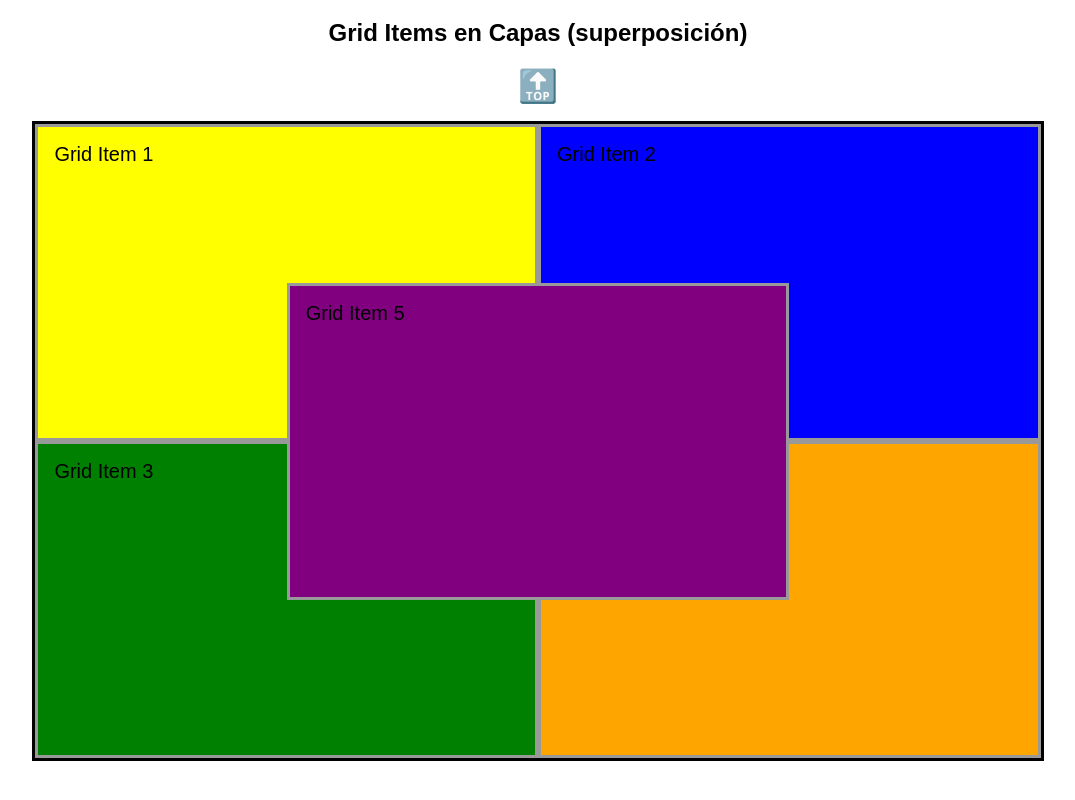
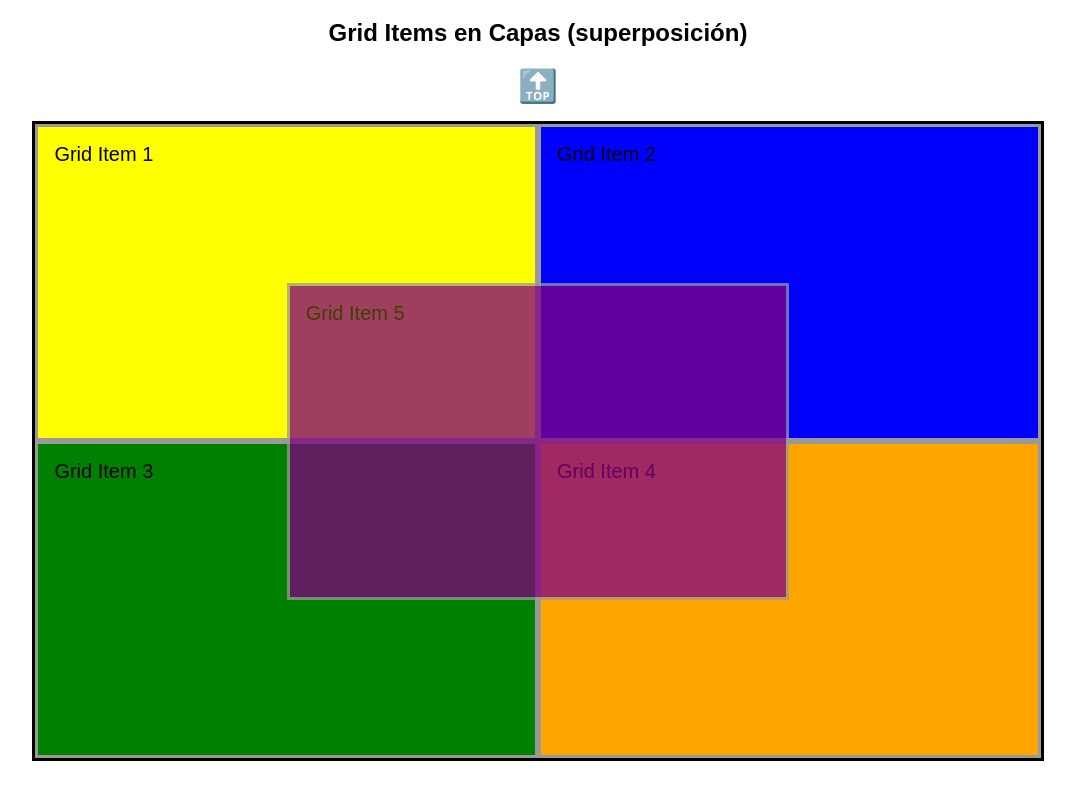
Before and after one commit to mendozagit/html5-css3-games, a plain HTML site: page 1-Ecommerce/grid/grid.html in a window 1280 px wide. Shown: the part 8957-9757 px from the top of the page, without its empty margins (102-1177 px from the left). Drawn offline with Linux system fonts and the light colour scheme.

Commit message:
grid layers added

```diff
--- a/1-Ecommerce/grid/grid.css
+++ b/1-Ecommerce/grid/grid.css
@@ -153,7 +153,7 @@ html {
     grid-template-areas:
     "header header"
     "content sidebar"
-    "content ."
+    "content sidebar"
     "footer footer";
   }
 
@@ -212,33 +212,29 @@ html {
     background-color: yellow;
     grid-column: 1 / 3;
     grid-row: 1 / 3;
-    z-index: 1;
 }
 
 .grid-layers .item:nth-child(2) {
     background-color: blue;
     grid-column: 3 / 5;
     grid-row: 1 / 3;
-    z-index: 1;
 }
 
 .grid-layers .item:nth-child(3) {
     background-color: green;
     grid-column: 1 / 3;
     grid-row: 3 / 5;
-    z-index: 1;
 }
 
 .grid-layers .item:nth-child(4) {
     background-color: orange;
     grid-column: 3 / 5;
     grid-row: 3 / 5;
-    z-index: 1;
 }
 
 .grid-layers .item:nth-child(5) {
     background-color: purple;
     grid-column: 2 / 4;
     grid-row: 2 / 4;
-    z-index: 2;
+    opacity: 0.75;
 }
```
